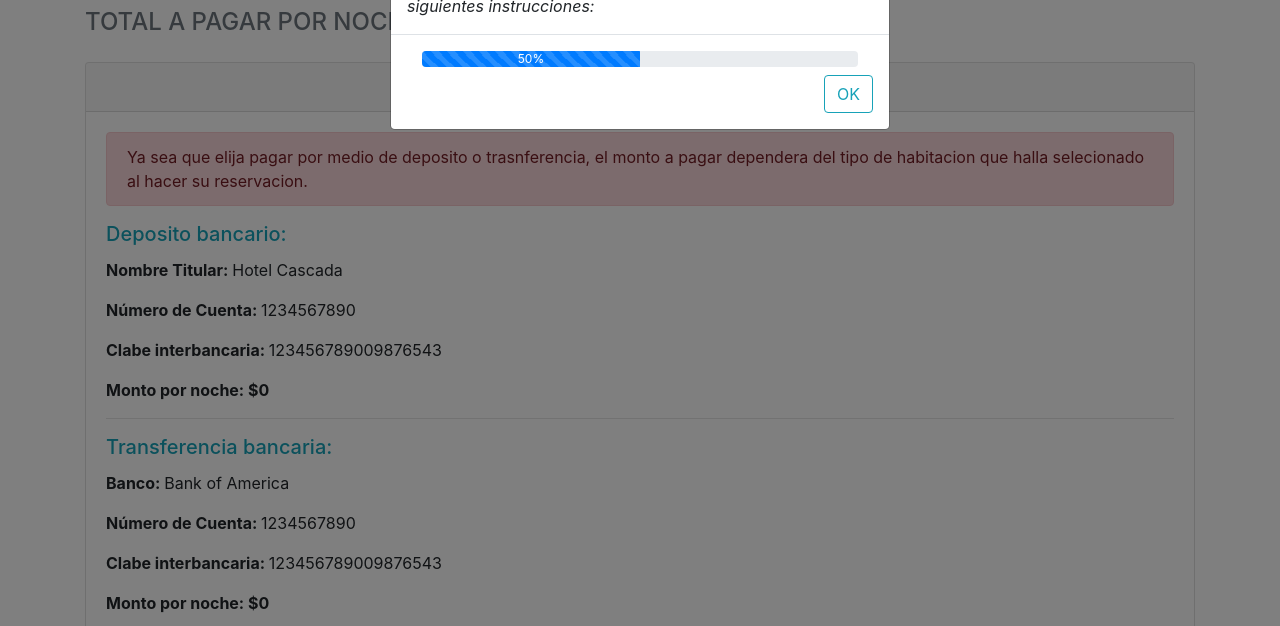
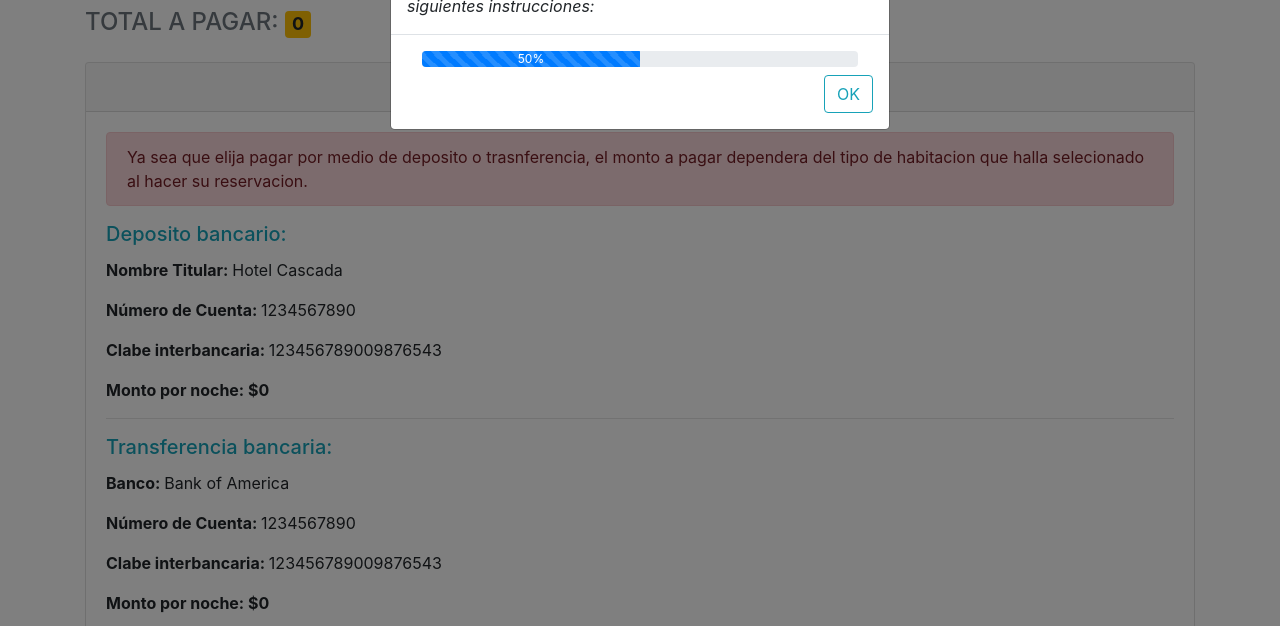
Before and after one commit to Jovanni7h/Hotel, a PHP site: page /confirmacion.php in a window 1280 px wide. Shown: the part 174-800 px from the top of the page. Run offline with PHP 8.4, Linux system fonts and the light colour scheme; data comes from the database, SQL or seed files in the repository; data that the repository does not hold is empty; some libraries are stand-ins or nearby versions.

Commit message:
Cambios xyx

```diff
--- a/confirmacion.php
+++ b/confirmacion.php
@@ -76,7 +76,7 @@
           ?>
         </span>
       </h4>
-       <h4 class="text-uppercase text-secondary">Total a pagar por noche:
+       <h4 class="text-uppercase text-secondary">Total a pagar:
         <span class="badge badge-warning">
           <?php
            echo  $cantidad * $precio * $noches
```
